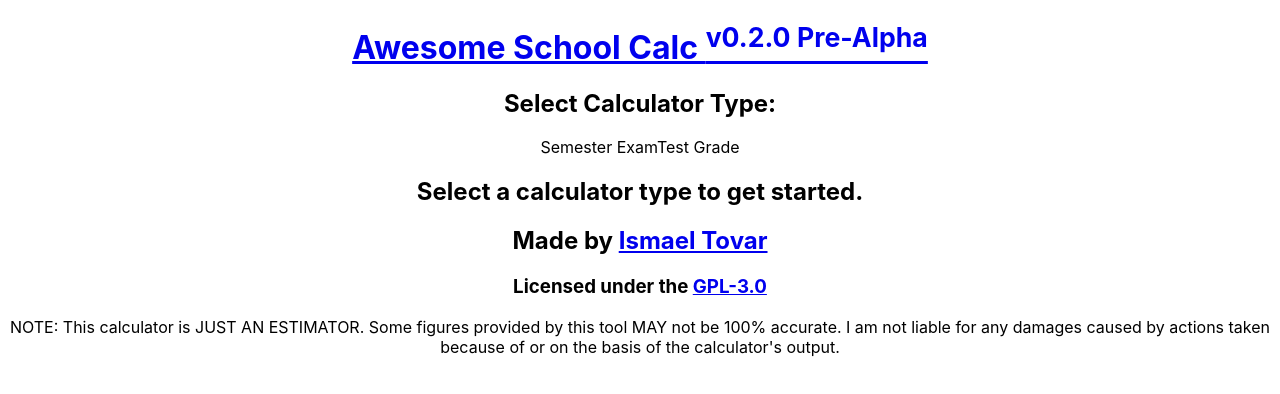
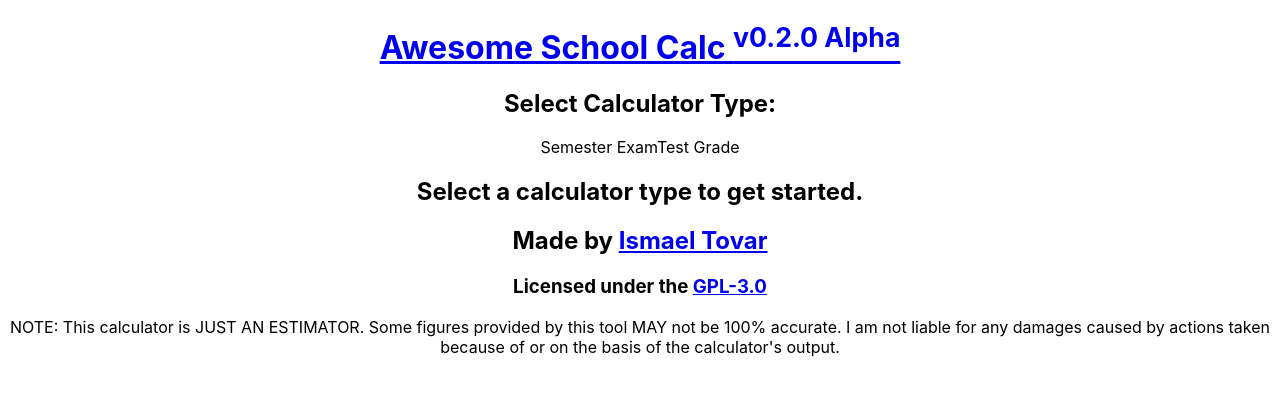
Before and after one commit to ismaeltech01/awesome-school-calc, a React (Create React App) app: page / in a window 1280 px wide. Shown: the top 394 px of the page. Built offline with nearby package versions, Linux system fonts and the light colour scheme.

Commit message:
Updated Header

```diff
--- a/src/components/Header/Header.js
+++ b/src/components/Header/Header.js
@@ -5,7 +5,7 @@ export default function Header() {
   return (
     <header>
       <NavLink to="/">
-        <h1>Awesome School Calc  <sup>v0.2.0 Pre-Alpha</sup></h1>
+        <h1>Awesome School Calc  <sup>v0.2.0 Alpha</sup></h1>
       </NavLink>
     </header>
   );
```
